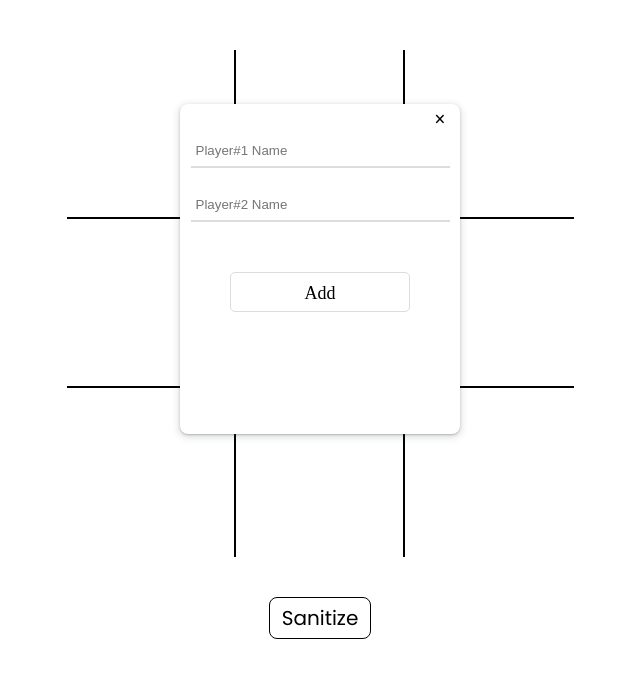
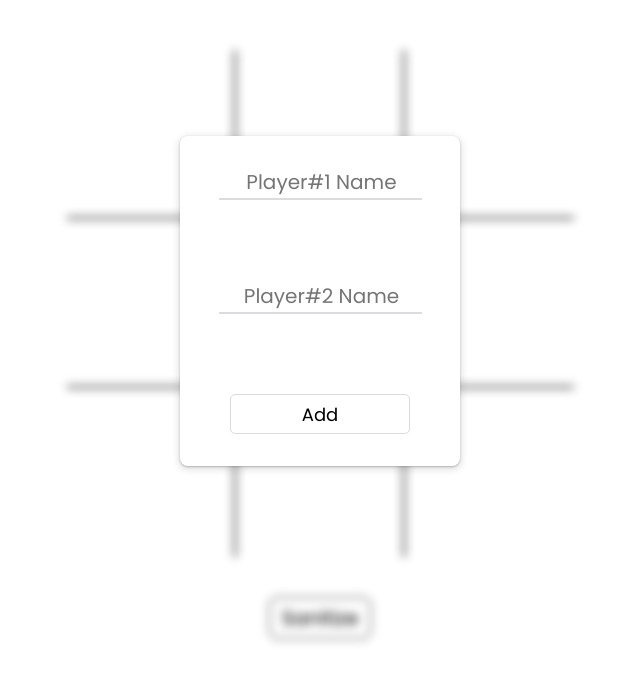
Before and after one commit to bang-a-coder/tictactoe, a plain HTML site: page index.html in a window 1280 px wide. Shown: the whole page, without its empty margins (320-960 px from the left). Drawn offline with Linux system fonts and the light colour scheme.

Commit message:
form style

```diff
--- a/index.html
+++ b/index.html
@@ -22,11 +22,12 @@
         Sanitize
     </div>
 
-    <div class="form-popup displayN">
-        <div class="close-btn" id="form-close-btn">&times;</div>
-        <input type="text" id="player-one" class="form-field form-input" placeholder="Player#1 Name">
-        <input type="text" id="player-two" class="form-field form-input" placeholder="Player#2 Name">
-        <div class="upload-button noselect" id="form-upload">Add</div>
+    <div class="container displayN">
+        <div class="form-popup displayN">
+            <input type="text" id="player-one" class="form-field form-input" placeholder="Player#1 Name">
+            <input type="text" id="player-two" class="form-field form-input" placeholder="Player#2 Name">
+            <div class="upload-button noselect" id="form-upload">Add</div>
+        </div>
     </div>
     <script src="script.js"></script></script>
 </body>
--- a/styles.css
+++ b/styles.css
@@ -48,7 +48,7 @@
 
 .form-popup {
    position: absolute;
-   top: 13%;
+   top: 17%;
    left: 0;
    right: 0;
    margin-left: auto;
@@ -68,24 +68,11 @@
 }
 
 .form-field {
-    width: 90%;
+    width: 70%;
     height: 30px;
-    margin-bottom: 20px;
-}
-
-.close-btn {
-  cursor:pointer;
-  position:absolute;
-  right:5px;
-  top:0px;
-  width:30px;
-  height:30px;
-  color:rgb(0, 0, 0);
-  font-size:20px;
-  font-weight:600;
-  line-height:30px;
-  text-align:center;
-  border-radius:50%;
+    margin-bottom: 80px;
+    font-size: 20px;
+    text-align: center;
 }
 
 .noselect {
@@ -105,7 +92,9 @@
 	border-left: none;
 	border-right: none;
 	border-radius: 0px;
-	padding-left: 5px;
+    padding-left: 5px;
+        font-family: 'Poppins', sans-serif;
+
 }
 
 .form-input:focus {
@@ -123,12 +112,14 @@
     border-radius: 5px;
     width: 180px;
     height: 40px;
-    margin: 30px auto 40px auto;
+    margin: 0px auto 40px auto;
     text-align: center;
     line-height: 40px;
     font-size: 18px;
     box-sizing: border-box;
     cursor: pointer;
+    font-family: 'Poppins', sans-serif;
+;
 }
 
 .upload-button:hover {
@@ -136,3 +127,15 @@
     transform: translateY(-1px);
 
 }
+
+.container {
+    position: absolute;
+    top: 0%;
+    left: 0;
+  align-items: center;
+  display: flex;
+  justify-content: center;
+  height: 100%;
+  width: 100vw;
+  backdrop-filter: blur(5px);
+}
```
